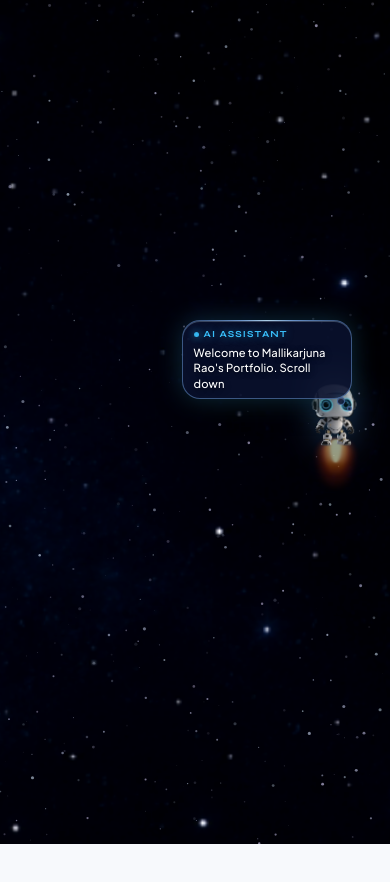
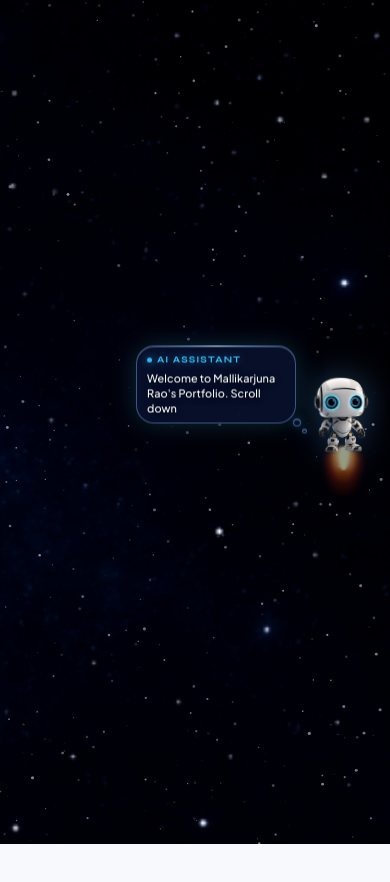
Before and after one commit to mallikarjunraopasupuleti44-ship-it/portfolio, a Next.js app: page / in a window 390 px wide. Shown: the top 882 px of the page. Built offline with nearby package versions, Linux system fonts and the light colour scheme.

Commit message:
fix: eliminate speech panel overlap by placing it cleanly NW of robot and increase robot size

```diff
--- a/app/globals.css
+++ b/app/globals.css
@@ -569,7 +569,7 @@
         /* ── Robot body (handles continuous floating) ── */
         #robot-body {
             position: relative;
-            width: 115px;
+            width: 135px; /* Increased robot size */
             will-change: transform;
         }
 
@@ -724,11 +724,11 @@
                         radial-gradient(ellipse at 65% 50%, rgba(80, 200, 255, 0.25) 0%, transparent 55%);
         }
 
-        /* ── Speech / Thought interface panel — positioned North-West of the robot ── */
+        /* ── Speech / Thought interface panel — positioned North-West of the robot without overlap ── */
         #speech-panel {
             position: absolute;
-            bottom: calc(100% - 25px);
-            right: 65%; /* Positioned North-West (top-left) of the robot */
+            bottom: 52%;
+            right: calc(100% + 18px); /* Positioned North-West without overlapping the robot */
             top: auto;
             left: auto;
             transform: translate(6px, -6px);
@@ -784,14 +784,14 @@
         .thought-dot.dot-lg {
             width: 10px;
             height: 10px;
-            bottom: -9px;
-            right: 10px;
+            bottom: -5px;
+            right: -10px;
         }
         .thought-dot.dot-sm {
             width: 6px;
             height: 6px;
-            bottom: -18px;
-            right: 0px;
+            bottom: -14px;
+            right: -20px;
         }
 
         /* Luminous top accent */
@@ -876,41 +876,41 @@
         /* ── Robot responsive ── */
         @media (max-width: 991px) {
             #robot-flyer { left: 50%; }
-            #robot-body, #robot-img { width: 85px; }
+            #robot-body, #robot-img { width: 105px; }
             #speech-panel {
-                right: 45%;
-                bottom: calc(100% - 15px);
-                max-width: 195px;
-                font-size: 0.74rem;
-                padding: 9px 14px;
+                right: calc(100% + 12px);
+                bottom: 50%;
+                max-width: 190px;
+                font-size: 0.72rem;
+                padding: 9px 13px;
             }
             .thought-dot.dot-lg {
-                bottom: -8px;
-                right: 8px;
+                bottom: -5px;
+                right: -8px;
             }
             .thought-dot.dot-sm {
-                bottom: -16px;
-                right: -1px;
+                bottom: -13px;
+                right: -16px;
             }
         }
         @media (max-width: 480px) {
-            #robot-body, #robot-img { width: 70px; }
+            #robot-body, #robot-img { width: 85px; }
             #speech-panel {
-                right: 32%;
-                bottom: calc(100% - 12px);
-                max-width: 170px;
-                font-size: 0.70rem;
-                padding: 7px 11px;
+                right: calc(100% + 8px);
+                bottom: 48%;
+                max-width: 160px;
+                font-size: 0.68rem;
+                padding: 7px 10px;
             }
             .thought-dot.dot-lg {
                 width: 8px; height: 8px;
-                bottom: -7px;
-                right: 6px;
+                bottom: -4px;
+                right: -6px;
             }
             .thought-dot.dot-sm {
                 width: 5px; height: 5px;
-                bottom: -13px;
-                right: -1px;
+                bottom: -11px;
+                right: -12px;
             }
             #skip-intro { top: 20px; right: 20px; padding: 6px 14px; font-size: 0.55rem; }
         }
--- a/app/page.tsx
+++ b/app/page.tsx
@@ -324,10 +324,10 @@ export default function Home() {
             },
             yPercent: -50,
             scale: () => {
-                if (window.innerWidth < 640) return 0.65;
-                if (window.innerWidth < 992) return 0.78;
-                if (window.innerWidth < 1280) return 1.20;
-                return 1.40; // Balanced, sleek, and perfectly sized
+                if (window.innerWidth < 640) return 0.72;
+                if (window.innerWidth < 992) return 0.85;
+                if (window.innerWidth < 1280) return 1.15;
+                return 1.32; // Prominent, sleek, and perfectly sized
             },
             rotation: 0,
             duration: 0.45,
```
